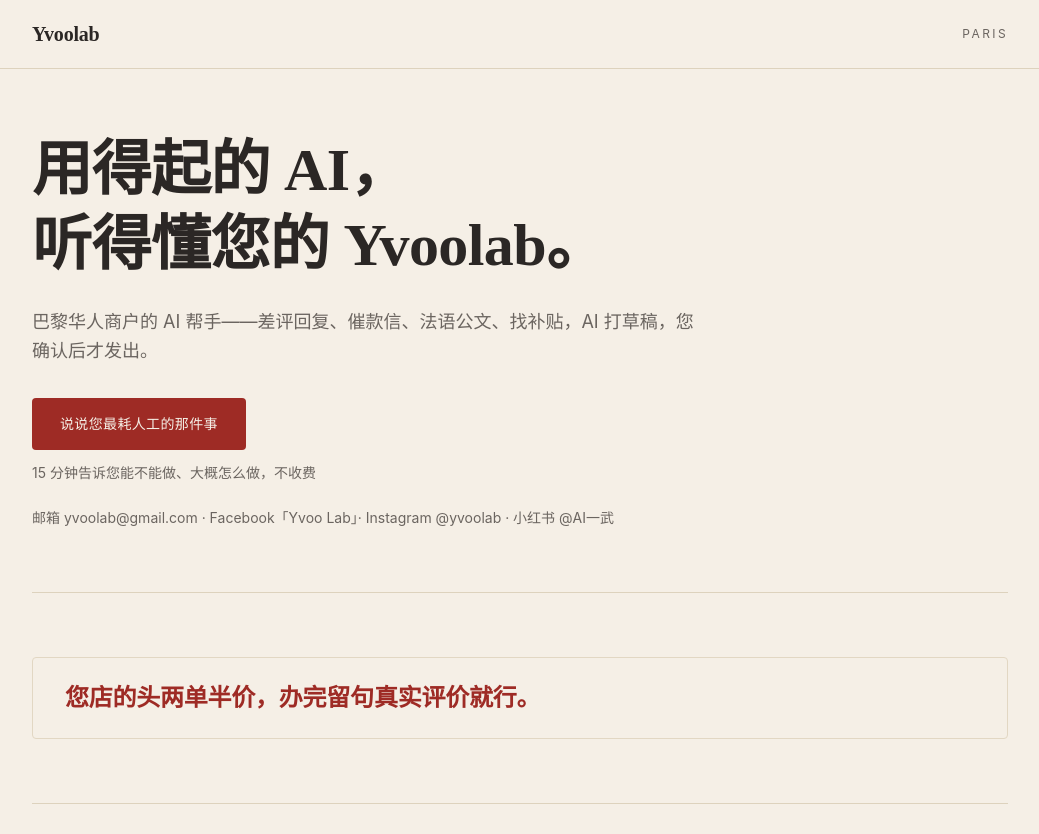
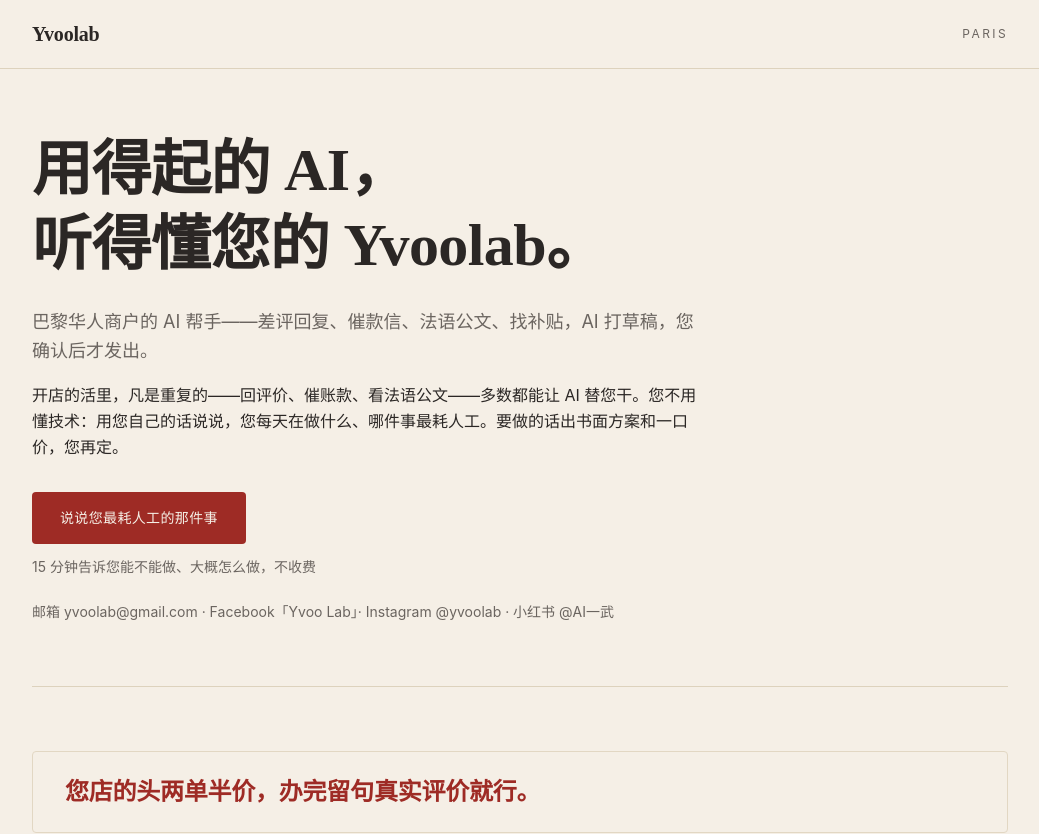
Before and after one commit to yvoolab/yvoolab.github.io, a Next.js app: page /shanghu in a window 1280 px wide. Shown: the top 834 px of the page, without its empty margins (120-1159 px from the left). Built offline with nearby package versions, Linux system fonts and the light colour scheme.

Commit message:
copy(h-line): restore full diagnostic invitation with examples on /shanghu per Del

```diff
--- a/app/(h-line)/_data/copy.ts
+++ b/app/(h-line)/_data/copy.ts
@@ -20,6 +20,10 @@
 export const DIAGNOSIS_CTA_LABEL = "说说您最耗人工的那件事";
 export const DIAGNOSIS_CTA_SUB = "15 分钟告诉您能不能做、大概怎么做，不收费";
 export const DIAGNOSIS_MAIL_SUBJECT = "免费诊断";
+
+// Del 2026-07-30 令补回：诊断邀约全式（例子三枚沿信稿 v2.1 已审句 + 总则「用您自己的话」+ 菜单第 9 条尾句拼装，无新造文案）
+export const DIAGNOSIS_FULL_INVITE =
+  "开店的活里，凡是重复的——回评价、催账款、看法语公文——多数都能让 AI 替您干。您不用懂技术：用您自己的话说说，您每天在做什么、哪件事最耗人工。要做的话出书面方案和一口价，您再定。";
 
 // 半价横幅 (spec §2 总门面·item2)
 export const HALF_PRICE_BANNER = "您店的头两单半价，办完留句真实评价就行。";
--- a/app/(h-line)/shanghu/page.tsx
+++ b/app/(h-line)/shanghu/page.tsx
@@ -4,6 +4,7 @@
 import {
   CONTACT_LINE,
   DIAGNOSIS_CTA_LABEL,
+  DIAGNOSIS_FULL_INVITE,
   DIAGNOSIS_CTA_SUB,
   DIAGNOSIS_MAIL_SUBJECT,
   EXTRA_LINE,
@@ -39,6 +40,9 @@
         </h1>
         <p className="mt-6 max-w-2xl text-lg leading-relaxed" style={{ color: "var(--hl-fg-muted)" }}>
           {SHANGHU_HERO_SUBHEAD}
+        </p>
+        <p className="mt-4 max-w-2xl text-base leading-relaxed">
+          {DIAGNOSIS_FULL_INVITE}
         </p>
         <CtaBlock
           href={mailtoWithSubject(DIAGNOSIS_MAIL_SUBJECT)}
```
